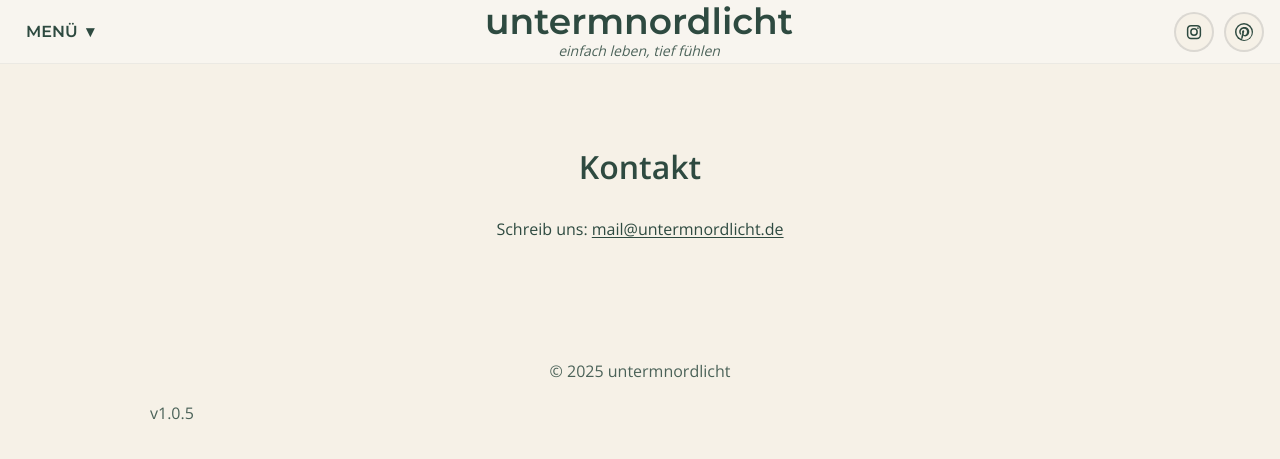
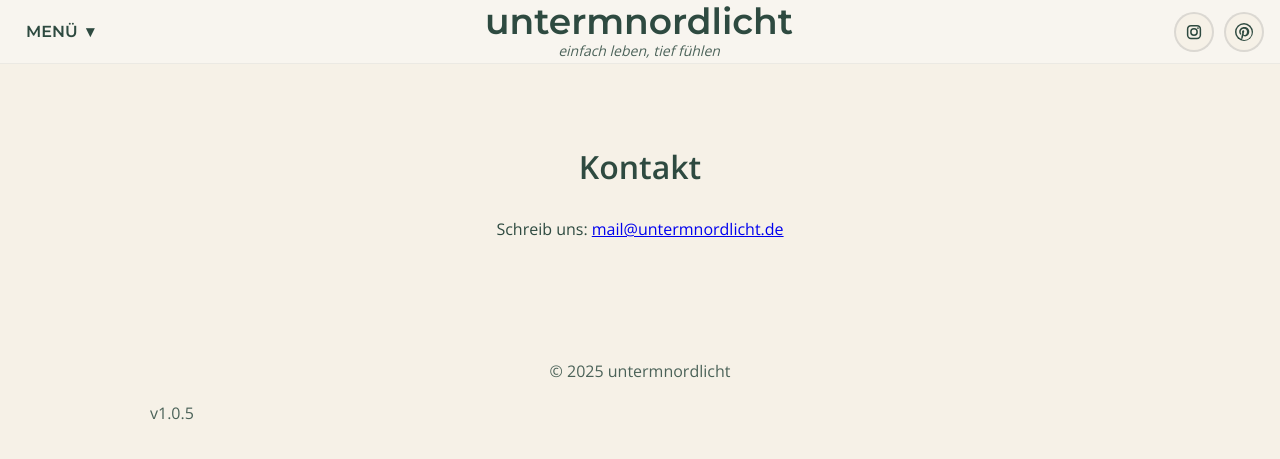
Before and after one commit to untermnordlicht/untermnordlicht, a Jekyll site: the page kontakt.html, which Jekyll copies as it is, in a window 1280 px wide. Shown: the top 459 px of the page. Built offline with Jekyll 4.4.1, drawn with Linux system fonts in a browser that asks for light colours.

Commit message:
Update kontakt.html

```diff
--- a/kontakt.html
+++ b/kontakt.html
@@ -1,4 +1,14 @@
-<!doctype html><html lang='de'><head><meta charset='utf-8'><meta name='viewport' content='width=device-width,initial-scale=1'><title>Kontakt – untermnordlicht</title><link rel="stylesheet" href="style.css"><style>.contact-mail{color:var(--forest);font-family:inherit;font-weight:500;text-underline-offset:2px}</style></head><body><header class="topbar">
+<!doctype html>
+<html lang='de'>
+  <head>
+    <meta charset='utf-8'>
+    <meta name='viewport' content='width=device-width,initial-scale=1'>
+    <title>Kontakt – untermnordlicht</title>
+   <link rel="stylesheet" href="style.css">
+</head>
+<body class="home">
+<a href="#inhalt" class="skip-link">Zum Inhalt springen</a>
+ <header class="topbar">
   <nav class="nav-left">
     <button class="menu-button" aria-expanded="false" aria-controls="menu-panel">
       MENÜ <span class="chev">▾</span>
```
